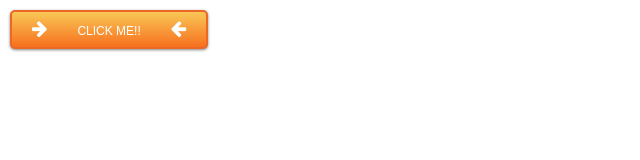
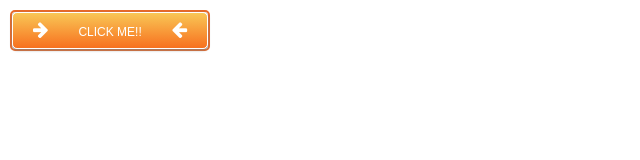
Before and after one commit to AlexSicoe/Frontend-test, a React (Create React App) app in the folder my-app/: page / in a window 1280 px wide. Shown: the top 160 px of the page, without its empty margins (0-640 px from the left). Built offline with nearby package versions, Linux system fonts and the light colour scheme.

Commit message:
add white & orange border

```diff
--- a/my-app/src/Button.css
+++ b/my-app/src/Button.css
@@ -1,37 +1,29 @@
+.orangeBorder {
+  border: 2px solid #EC6825;
+  border-radius: 5px;
+  border-spacing: 10px;
+  margin: 10px;
+  display: inline-block;
+}
+
 .btn {
   background-image: linear-gradient(#F9C756, #F7701F);
-  border: 2px solid red;
+  border: 1px solid white;
   border-radius: 5px;
-  border-color: #EC6825;
   color: white;
   font-size: 12px;
-  margin: 10px 10px;
   padding: 7px 50px;
   box-shadow: 0 1px 3px gray;
 }
 
 .btn:hover {
-  background-image: linear-gradient(#F9C756, #F7701F);
-  border: 2px solid red;
-  border-radius: 5px;
-  border-color: #EC6825;
-  color: white;
-  font-size: 12px;
-  margin: 10px 10px;
   padding: 7px 55px;
   box-shadow: 0 3px 3px gray;
-  bottom: -4px;
 }
 
 .btn:active {
-  background-image: linear-gradient(#F9C756, #F7701F);
-  border: 2px solid red;
-  border-radius: 5px;
-  border-color: #EC6825;
-  color: white;
   font-size: 10px;
-  margin: 10px 10px;
-  padding: 7px 50px;
+  padding: 7px 45px;
   box-shadow: none;
 }
 
--- a/my-app/src/Button.tsx
+++ b/my-app/src/Button.tsx
@@ -4,7 +4,7 @@ import './Button.css'
 export default class Button extends Component<any, any> {
   render() {
     return (
-      <div>
+      <div className="orangeBorder">
         <button className="btn">
           <ArrowRight />
           CLICK ME!!
```
